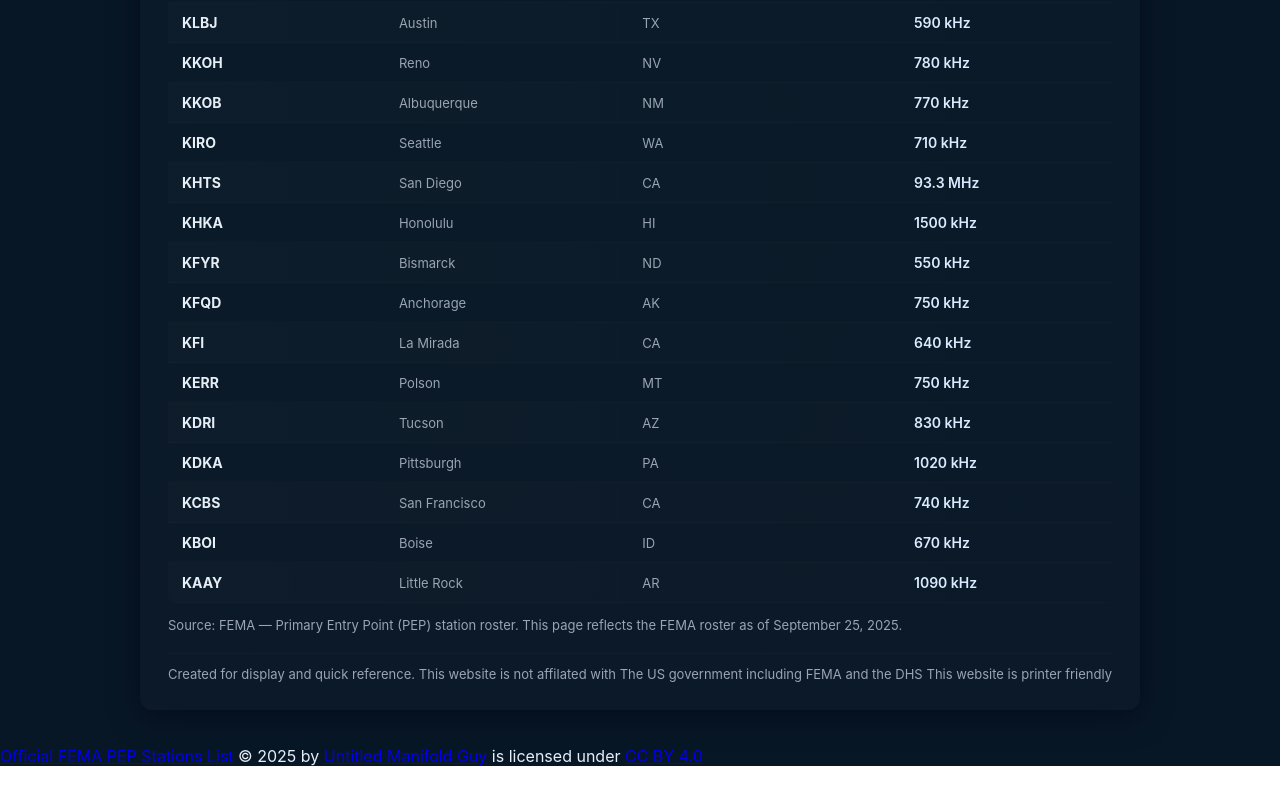
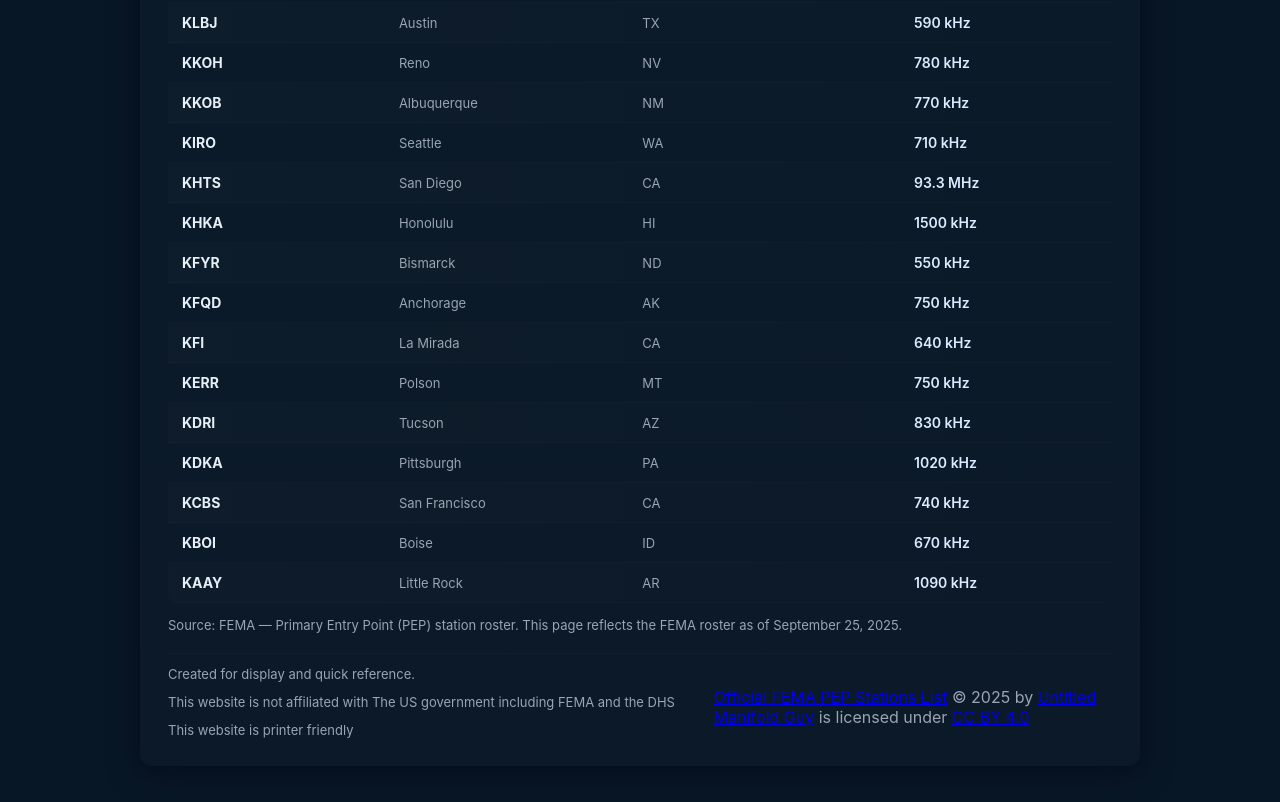
Before and after one commit to untitledmanifoldguy/untitledmanifoldguy.github.io, a plain HTML site: page pepstationlist/index.html in a window 1280 px wide. Shown: the part 2480-3282 px from the top of the page. Before the commit the page ends 3246 px from the top, so only its background shows below. Drawn offline with Linux system fonts and the light colour scheme.

Commit message:
Update index.html

```diff
--- a/pepstationlist/index.html
+++ b/pepstationlist/index.html
@@ -60,12 +60,25 @@
 
     <p class="note">Source: FEMA — Primary Entry Point (PEP) station roster. This page reflects the FEMA roster as of September 25, 2025.</p>
 
-    <div class="footer">
-      <div class="meta">Created for display and quick reference.</div>
-      <div style="color:var(--muted);font-size:13px">This website is not affilated with The US government including FEMA and the DHS</div>
-      <div style="color:var(--muted);font-size:13px">This website is printer friendly</div>
+<div class="footer">
+  <!-- Top row: normal footer content -->
+  <div style="display:flex; gap:12px; flex-wrap:wrap;">
+    <div class="meta">Created for display and quick reference.</div>
+    <div style="color:var(--muted);font-size:13px">
+      This website is not affiliated with The US government including FEMA and the DHS
+    </div>
+    <div style="color:var(--muted);font-size:13px">
+      This website is printer friendly
     </div>
   </div>
+
+  <!-- Bottom row: copyright -->
+  <div style="color:var(--muted);font-size:16px; margin-top:10px;">
+    <a href="https://untitledmanifoldguy.github.io/pepstationlist/">Official FEMA PEP Stations List</a> © 2025 by
+    <a href="https://www.youtube.com/@untitledmanifoldguy">Untitled Manifold Guy</a> is licensed under
+    <a href="https://creativecommons.org/licenses/by/4.0/">CC BY 4.0</a>
+  </div>
+</div>
 
   <script>
     // Full station list
@@ -237,6 +250,5 @@
 });
 
 </script>
-  <a href="https://untitledmanifoldguy.github.io/pepstationlist/">Official FEMA PEP Stations List</a> © 2025 by <a href="https://www.youtube.com/@untitledmanifoldguy">Untitled Manifold Guy</a> is licensed under <a href="https://creativecommons.org/licenses/by/4.0/">CC BY 4.0</a>
 </body>
 </html>
```
